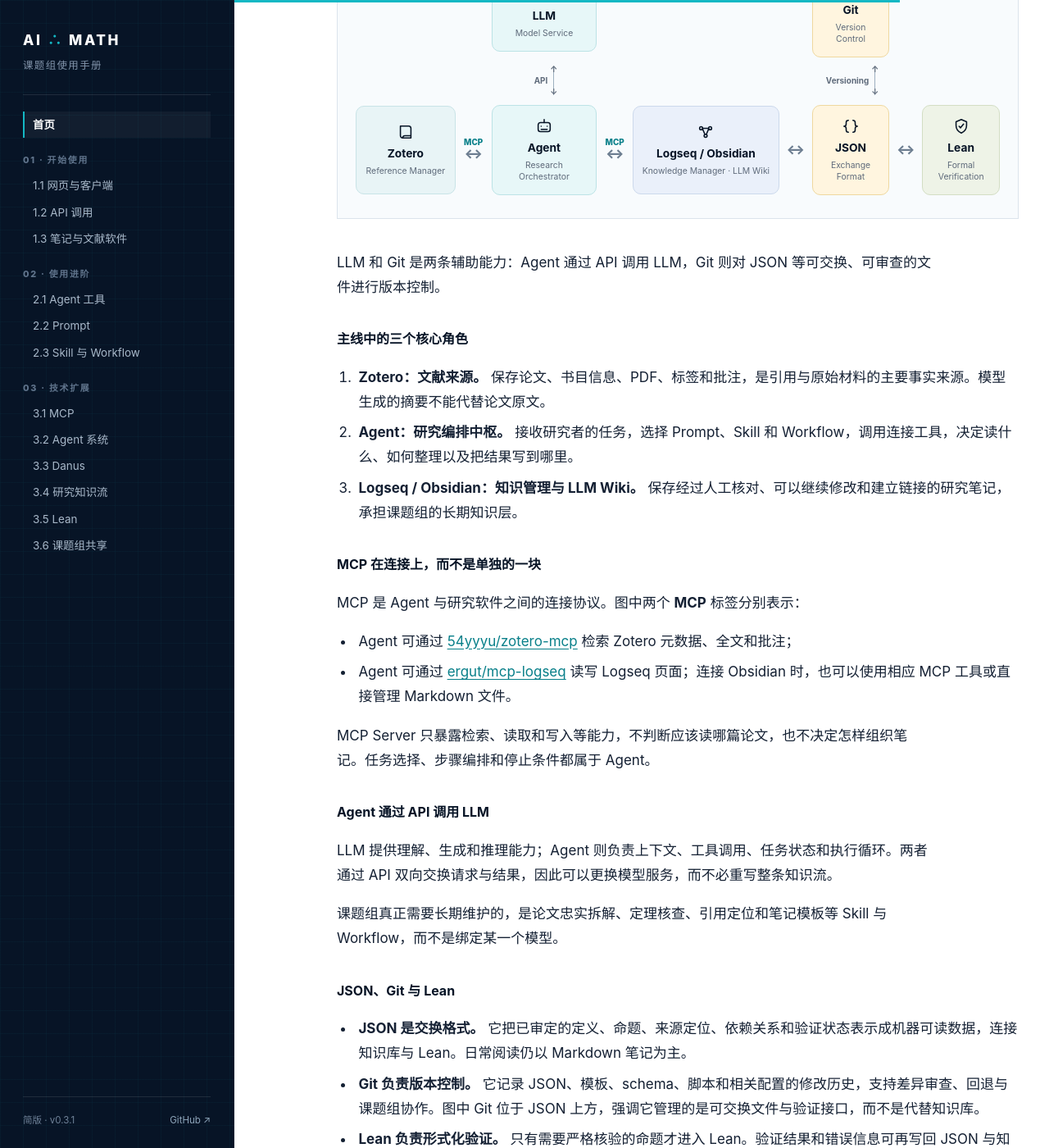
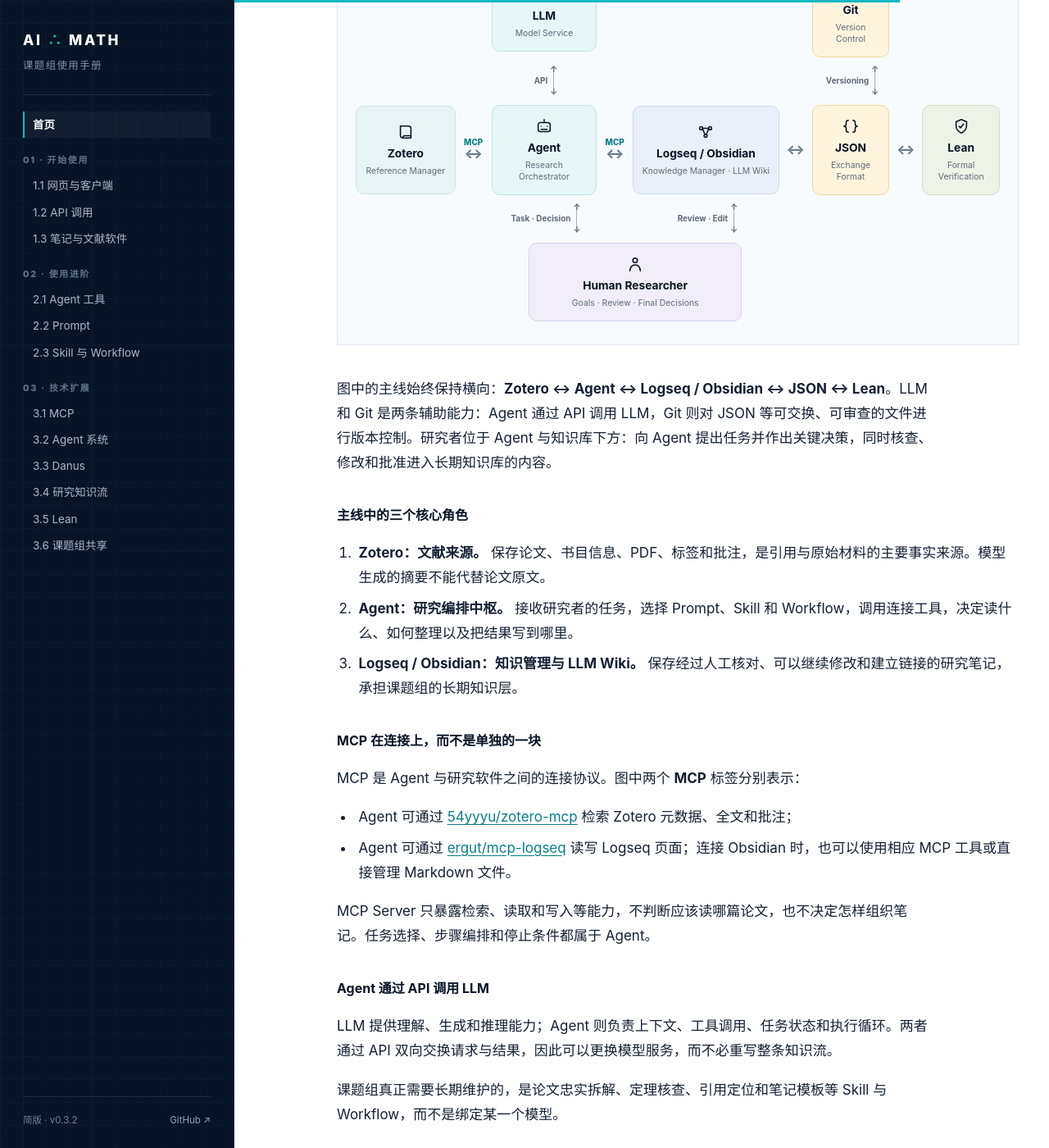
Before and after one commit to sinplay20/ai-for-math-handbook, a Jekyll site: the page built from index.html, in a window 1280 px wide and 1400 px high, scrolled down 11851 px. Shown: the whole window at 82% size. Built offline with Jekyll 4.4.1, drawn with Linux system fonts in a browser that asks for light colours; some of the changed text lies outside the part shown.

```diff
--- a/_layouts/default.html
+++ b/_layouts/default.html
@@ -26,7 +26,7 @@
       <div class="nav-group"><p>02 · 使用进阶</p>{% for section in nav_2 %}<a href="#{{ section.slug }}">{{ section.number }} {{ section.nav_title | default: section.title }}</a>{% endfor %}</div>
       <div class="nav-group"><p>03 · 技术扩展</p>{% for section in nav_3 %}<a href="#{{ section.slug }}">{{ section.number }} {{ section.nav_title | default: section.title }}</a>{% endfor %}</div>
     </nav>
-    <div class="sidebar-foot"><span>简版 · v0.3.1</span><a href="{{ site.repository_url }}" target="_blank" rel="noreferrer">GitHub ↗</a></div>
+    <div class="sidebar-foot"><span>简版 · v0.3.2</span><a href="{{ site.repository_url }}" target="_blank" rel="noreferrer">GitHub ↗</a></div>
   </aside>
   <button class="scrim" id="scrim" type="button" aria-label="关闭目录"></button>
   <main id="top">{{ content }}</main>
--- a/assets/styles.css
+++ b/assets/styles.css
@@ -236,7 +236,7 @@ pre { margin: 0; padding: 20px; overflow-x: auto; font-size: .82rem; line-height
   min-width: 742px;
   display: grid;
   grid-template-columns: minmax(92px, .9fr) 34px minmax(104px, .95fr) 34px minmax(146px, 1.32fr) 30px minmax(80px, .7fr) 30px minmax(82px, .7fr);
-  grid-template-rows: auto 48px auto;
+  grid-template-rows: auto 48px auto 48px auto;
   align-items: center;
   gap: 5px;
 }
@@ -271,6 +271,7 @@ pre { margin: 0; padding: 20px; overflow-x: auto; font-size: .82rem; line-height
 .research-flow-git, .research-flow-json { background: #fff5df; border-color: #efd89f; }
 .research-flow-knowledge { background: #eaf0fa; border-color: #ccd9ec; }
 .research-flow-lean { background: #eef3e7; border-color: #d3dec4; }
+.research-flow-human { background: #f1edf9; border-color: #d9cfea; }
 .research-flow-llm { grid-column: 3; grid-row: 1; }
 .research-flow-git { grid-column: 7; grid-row: 1; }
 .research-flow-zotero { grid-column: 1; grid-row: 3; }
@@ -278,6 +279,7 @@ pre { margin: 0; padding: 20px; overflow-x: auto; font-size: .82rem; line-height
 .research-flow-knowledge { grid-column: 5; grid-row: 3; }
 .research-flow-json { grid-column: 7; grid-row: 3; }
 .research-flow-lean { grid-column: 9; grid-row: 3; }
+.research-flow-human { grid-column: 3 / 6; grid-row: 5; width: min(260px, 100%); min-height: 82px; justify-self: center; }
 .research-flow-hlink {
   grid-row: 3;
   display: flex;
@@ -317,6 +319,8 @@ pre { margin: 0; padding: 20px; overflow-x: auto; font-size: .82rem; line-height
 .research-flow-vlink i::after { content: "↓"; bottom: -2px; }
 .research-flow-api { grid-column: 3; }
 .research-flow-version { grid-column: 7; }
+.research-flow-human-agent { grid-column: 3; grid-row: 4; }
+.research-flow-human-knowledge { grid-column: 5; grid-row: 4; }
 .research-flow-hint { display: none; margin: 5px 0 0 !important; color: var(--muted); font-size: .7rem; text-align: center; }
 
 .chapter-end { margin: 60px 0 0; padding: 72px 7vw; color: white; background: var(--navy); }
@@ -324,6 +328,19 @@ pre { margin: 0; padding: 20px; overflow-x: auto; font-size: .82rem; line-height
 .chapter-end h2 { margin: 18px 0; font-family: Georgia, "Noto Serif SC", serif; font-size: clamp(2rem, 4vw, 3.5rem); line-height: 1.25; }
 .chapter-end p { color: #9fb1c3; }
 .chapter-end a { display: inline-block; margin-top: 18px; color: white; text-decoration: none; border-bottom: 2px solid var(--cyan); }
+.credits {
+  max-width: 650px;
+  display: grid;
+  grid-template-columns: repeat(2, minmax(0, 1fr));
+  gap: 1px;
+  margin: 34px 0 12px;
+  background: rgba(255,255,255,.13);
+  border: 1px solid rgba(255,255,255,.13);
+}
+.credits > div { padding: 18px 20px; background: rgba(255,255,255,.045); }
+.credits span { display: block; color: var(--cyan); font-size: .64rem; font-weight: 800; letter-spacing: .13em; }
+.credits strong { display: block; margin-top: 5px; color: white; font-size: .92rem; }
+.credits small { color: #9fb1c3; font-size: .75rem; font-weight: 500; }
 
 @media (max-width: 1000px) {
   :root { --sidebar: 250px; }
@@ -361,6 +378,7 @@ pre { margin: 0; padding: 20px; overflow-x: auto; font-size: .82rem; line-height
   .choice-row p { grid-column: auto; }
   .definitions > div { grid-template-columns: 88px 1fr; }
   .chapter-end { margin-inline: -18px; padding: 58px 24px; }
+  .credits { grid-template-columns: 1fr; }
   .research-flow { margin-inline: -10px; padding-inline: 12px; }
   .research-flow-hint { display: block; }
 }
--- a/index.html
+++ b/index.html
@@ -34,5 +34,14 @@ title: AI for Math 课题组手册
 <section class="chapter" id="chapter-3">
   <header class="chapter-header"><span>CHAPTER 03</span><h2>开发者进阶：技术扩展概览</h2><p>理解模型如何连接数据、调用工具、执行研究任务并接受形式化检查。</p></header>
   {% for section in chapter_3 %}<article class="manual-section" id="{{ section.slug }}"><div class="section-no">{{ section.number }}</div><h3>{{ section.title }}</h3><div class="section-content">{{ section.content | markdownify }}</div></article>{% endfor %}
-  <footer class="chapter-end"><span>END OF BASIC EDITION</span><h2>先完成一个真实任务，<br>再逐步扩展系统。</h2><p>这份简版手册将随着课题组的实际使用持续更新。</p><a href="#top">返回顶部 ↑</a></footer>
+  <footer class="chapter-end">
+    <span>END OF BASIC EDITION</span>
+    <h2>先完成一个真实任务，<br>再逐步扩展系统。</h2>
+    <p>这份简版手册将随着课题组的实际使用持续更新。</p>
+    <div class="credits" aria-label="作者与贡献者">
+      <div><span>AUTHOR &amp; MAINTAINER</span><strong>Shi</strong></div>
+      <div><span>AI CONTRIBUTOR</span><strong>ChatGPT 5.6 <small>· OpenAI</small></strong></div>
+    </div>
+    <a href="#top">返回顶部 ↑</a>
+  </footer>
 </section>
```
Also changed, not shown: _sections/03-04-research-knowledge-flow.md (+13 -2 lines), README.md.
